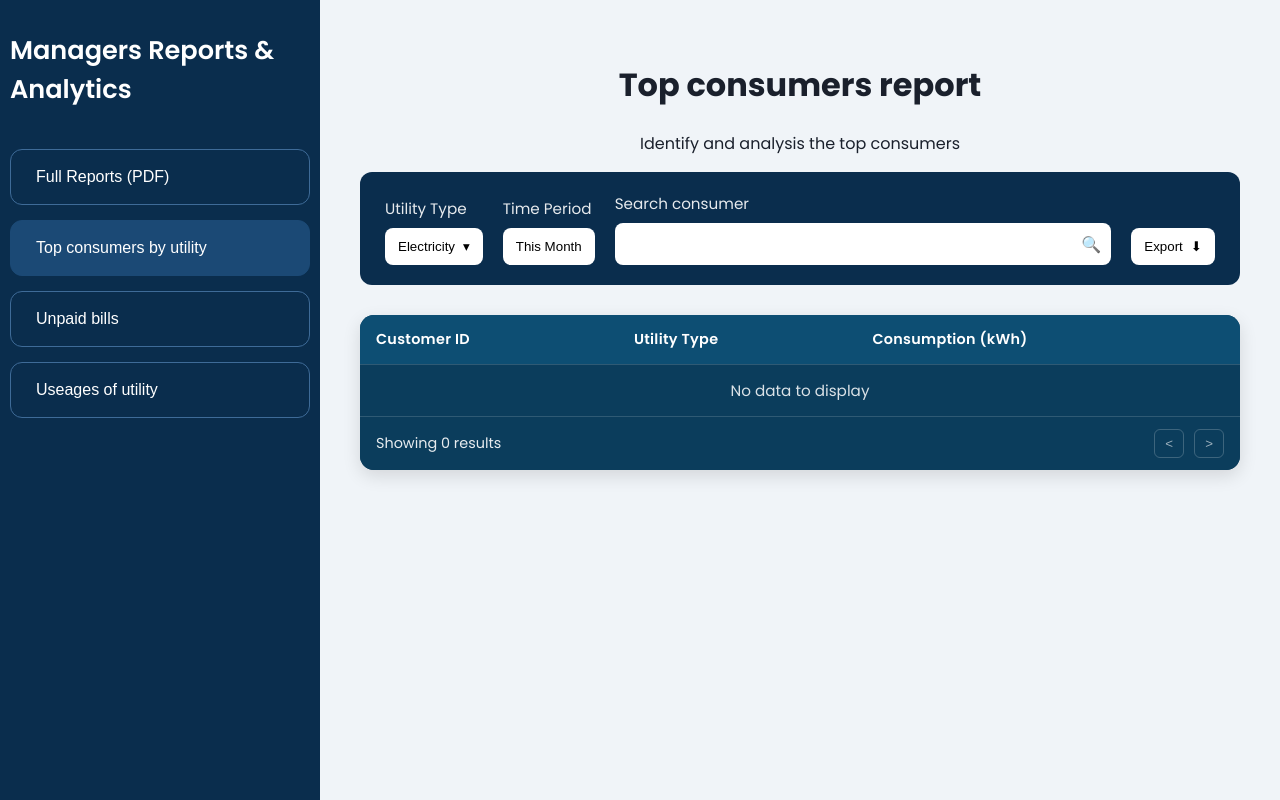
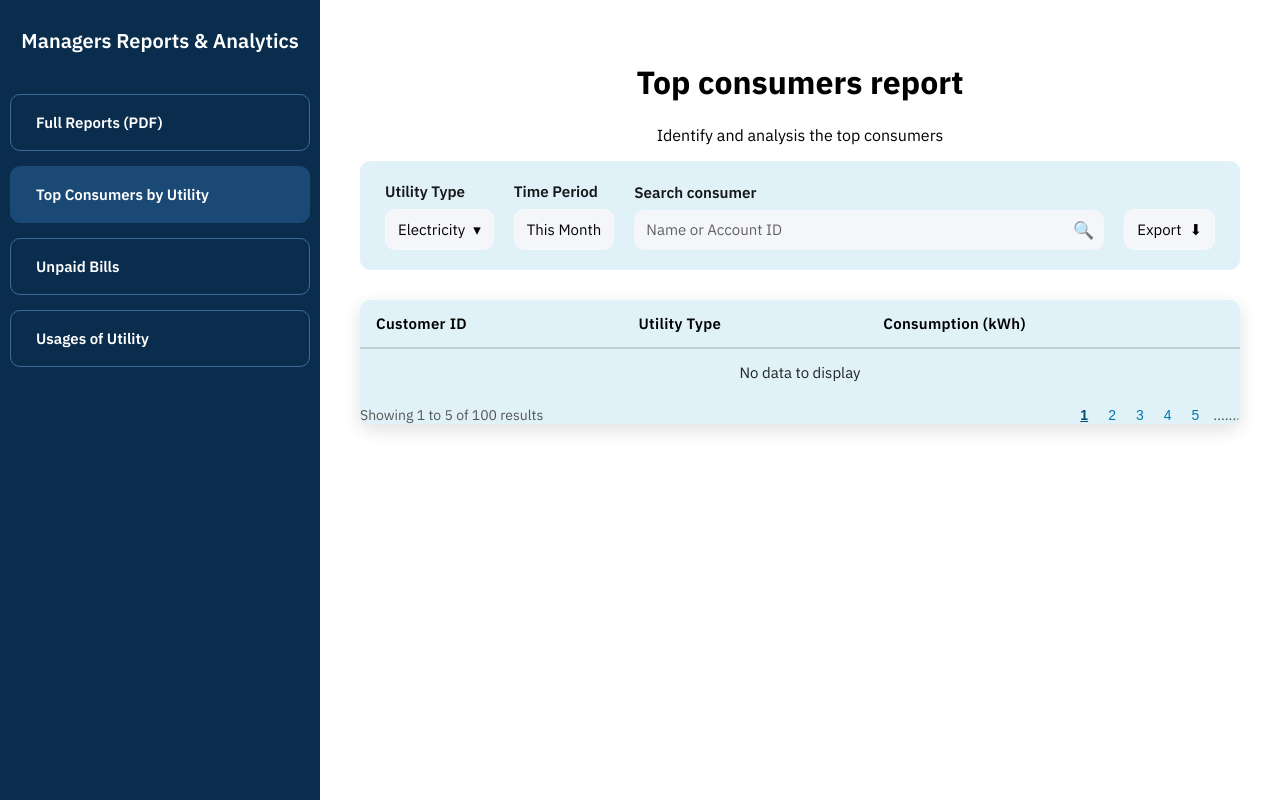
Before and after one commit to Sadeeshana/Utility-Managment-System, a PHP site: page /Topconsumer.html in a window 1280 px wide. Run offline with PHP 8.4, Linux system fonts and the light colour scheme.

Commit message:
Update css
Update css

```diff
--- a/Frontend/Payment_History.css
+++ b/Frontend/Payment_History.css
@@ -166,6 +166,7 @@ body {
 .search-bar {
     position: relative;
     margin: 20px 0;
+    border-radius: 10px;
 }
 
 .search-bar input {
--- a/Frontend/Topconsumer.css
+++ b/Frontend/Topconsumer.css
@@ -1,15 +1,16 @@
+@import url('https://fonts.googleapis.com/css2?family=IBM+Plex+Sans:wght@300;400;500;600;700&display=swap');
+
+
 body {
-    font-family: 'Poppins', Arial, sans-serif;
+    font-family: 'IBM Plex Sans';
     margin: 0;
-    background-color: #f0f4f8;
-    color: #1a202c;
+    background-color: white;
 }
 
 .app-container {
     display: flex;
     min-height: 100vh;
 }
-
 
 .sidebar {
     width: 300px;
@@ -20,15 +21,20 @@ body {
 }
 
 .sidebar-title {
-    font-size: 1.6rem;
+    font-size: 20px;
+    margin-bottom: 40px;
+    text-align: center;
+    font-family: "IBM Plex Sans";
     font-weight: 600;
-    margin-bottom: 40px;
 }
 
 .nav-menu {
     display: flex;
     flex-direction: column;
     gap: 15px;
+    font-family: "IBM Plex Sans";
+    font-weight: 600;
+    font-size: 15px;
 }
 
 .nav-button {
@@ -38,10 +44,11 @@ body {
     background-color: transparent;
     border: 1px solid #3e6b98;
     color: white;
-    font-size: 1rem;
-    font-weight: 500;
+    font-family: "IBM Plex Sans";
+    font-size: 15px;
+    font-weight: 600;
     text-align: left;
-    border-radius: 12px;
+    border-radius: 10px;
     cursor: pointer;
     transition: background-color 0.3s;
 }
@@ -52,65 +59,75 @@ body {
     border-color: #1b4975;
 }
 
+
 /*Search bar content*/
 .filter-bar {
 
-    background-color: #0a2d4d;
-    border-radius: 12px;
+    background-color: #e0f2f8;
+    border-radius: 10px;
     padding: 20px 25px;
-    color: white;
+    color: black;
     display: flex;
     flex-wrap: wrap;
     align-items: flex-end;
     gap: 20px;
     margin-bottom: 30px;
+    font-size: 17px;
+    font-family: "IBM Plex Sans";
+    font-weight: 600;
 }
 .main-content {
     flex-grow: 1;
     padding: 40px;
     overflow-y: auto;
-    background-color: #f0f4f8;
+    background-color: white;
+    font-family: "IBM Plex Sans";
 }
 
 /* Table card */
 .table-card {
-    background: #0b3d5c;
-    color: #fff;
-    border-radius: 14px;
+    background: #e0f2f8;
+    color: black;
+    border-radius: 10px;
     overflow: hidden;
     margin-top: 16px;
     box-shadow: 0 6px 18px rgba(0,0,0,0.12);
+
 }
 
 /* Table */
 .data-table {
     width: 100%;
     border-collapse: collapse;
+    color: black;
 }
 
 .data-table thead th {
-    background: #0d4e73;
+    background: #e0f2f8;
     text-align: left;
     padding: 14px 16px;
     font-weight: 600;
     letter-spacing: .02em;
-    font-size: 0.9rem;
+    font-size: 15px;
+    border-bottom: 2px solid rgba(0,0,0,0.15);
     white-space: nowrap;
+    font-family: "IBM Plex Sans";
 }
 
 .data-table tbody td {
     padding: 14px 16px;
-    border-top: 1px solid rgba(255,255,255,0.15);
-    font-size: 0.95rem;
+    border-top: 1px solid rgba(0,0,0,0.15);
+    font-size: 15px;
+    font-family: "IBM Plex Sans";
 }
 
 .data-table tbody tr:hover {
-    background: rgba(255,255,255,0.05);
+    background: rgba(0,0,0,0.05);
 }
 
 .data-table tbody .empty td {
     text-align: center;
-    color: rgba(255,255,255,0.85);
+    color: rgba(0,0,0,0.85);
 }
 
 /* Footer */
@@ -120,30 +137,60 @@ body {
     align-items: center;
     padding: 12px 16px;
     border-top: 1px solid rgba(255,255,255,0.15);
-    background: #0b3d5c;
+    background: #e0f2f8;
 }
 
 .results-info {
-    font-size: 0.9rem;
-    color: rgba(255,255,255,0.9);
+    font-size: 15px;
+    color: rgba(0,0,0,0.9);
+    font-family: "IBM Plex Sans";
+    font-weight: 600;
+
 }
 
-.pagination button {
-    background: transparent;
-    color: #fff;
-    border: 1px solid rgba(255,255,255,0.35);
-    border-radius: 6px;
-    padding: 6px 10px;
-    margin-left: 6px;
-    cursor: not-allowed;
-    opacity: 0.6;
+.pagination {
+  margin-top: 10px;
+  font-size: 14px;
+  display: flex;
+  justify-content: space-between;
+  align-items: center;
+  color: #555;
 }
+
+.pagination span {
+  color: #555;
+}
+
+.pagination .pages {
+  display: flex;
+  gap: 8px;
+}
+
+.pagination .pages button {
+  background: none;
+  border: none;
+  color: #0077aa;
+  cursor: pointer;
+  font-size: 14px;
+  transition: color 0.2s, font-weight 0.2s;
+}
+
+.pagination .pages button.active {
+  font-weight: bold;
+  text-decoration: underline;
+  color: #004e6f;
+}
+
+.pagination .pages button:hover {
+  color: #004e6f;
+}
+
 
 /* Dropdown */
 .dropdown { position: relative; display: inline-block; }
 .filter-dropdown {
     display: inline-flex; align-items: center; gap: 8px;
-    background: white;
+    background: #F5F6FA;
     color: black;
     border: 1px solid rgba(255,255,255,.25);
     padding: 10px 12px; border-radius: 8px; cursor: pointer;
@@ -151,7 +198,7 @@ body {
 
 .dropdown-menu {
     position: absolute; top: 110%; left: 0; min-width: 190px;
-    background: white;
+    background: #F5F6FA;
     color: black;
     border: 1px solid rgba(255,255,255,.2);
     border-radius: 10px; padding: 6px 0; z-index: 10;
@@ -181,13 +228,15 @@ body {
     display: inline-flex;
     align-items: center;
     gap: 8px;
-    background: white;
+    background: #F5F6FA;
     color:black;
     border: 1px solid rgba(255,255,255,.25);
-    border-radius: 8px;
+    border-radius: 10px;
     padding: 10px 12px;
     cursor: pointer;
     transition: background .18s ease, border-color .18s ease, transform .06s ease;
+    font-size: 15px;
+    font-family: "IBM Plex Sans";
 }
 
 .filter-button:active,
@@ -203,14 +252,56 @@ body {
 .search-box input {
     width: 100%;
     height: 40px;
-    background: white;
+    background:#F5F6FA;
     color: black;
     border: 1px solid rgba(255,255,255,.25);
-    border-radius: 8px;
+    border-radius: 10px;
     padding: 0 40px 0 12px;
+    font-size: 15px;
+    font-family: "IBM Plex Sans";
 }
 .search-box input::placeholder { color: rgba(255,255,255,.8); }
 .search-box input:focus { outline: none; box-shadow: 0 0 0 3px rgba(32,149,243,.35); }
+/* Search box */
+.search-group { flex: 1 1 320px; }
+
+.search-box {
+    position: relative;
+    display: inline-flex;
+    width: 100%;
+}
+
+.search-box input {
+    width: 100%;
+    height: 40px;
+    background: #F5F6FA;
+    color: black;
+    border: 1px ;
+    border-radius: 10px;
+    padding: 0 40px 0 12px;
+    font-size: 15px;
+    font-family: "IBM Plex Sans";
+}
+
+.search-box input::placeholder {
+    color: black;
+    opacity: 0.6;
+}
+
+.search-box input:focus {
+    outline: none;
+    box-shadow: 0 0 0 3px rgba(32,149,243,.35);
+}
+
+.search-box .icon {
+    position: absolute;
+    right: 10px;
+    top: 50%;
+    transform: translateY(-50%);
+    opacity: .85;
+    pointer-events: none;
+}
+
 .search-box .icon {
     position: absolute;
     right: 10px;
--- a/Frontend/Topconsumer.html
+++ b/Frontend/Topconsumer.html
@@ -17,9 +17,9 @@
 
             <div class="nav-menu">
                 <button class="nav-button" onclick="window.location.href='Genaratereports.html'">Full Reports (PDF)</button>
-                <button class="nav-button active">Top consumers by utility</button>
-                <button class="nav-button" onclick="window.location.href='Unpaidbills.html'">Unpaid bills</button>
-                <button class="nav-button">Useages of utility</button>
+                <button class="nav-button active">Top Consumers by Utility</button>
+                <button class="nav-button" onclick="window.location.href='Unpaidbills.html'">Unpaid Bills</button>
+                <button class="nav-button">Usages of Utility</button>
             </div>
         </nav>
  <!--Topics-->
@@ -91,13 +91,18 @@
                 </tbody>
             </table>
 
-            <div class="table-footer">
-                <div class="results-info" id="results-info">Showing 0 results</div>
-                <div class="pagination">
-                    <button type="button" disabled aria-label="Previous page">&lt;</button>
-                    <button type="button" disabled aria-label="Next page">&gt;</button>
-                </div>
-            </div>
+            <div class="pagination">
+      <span>Showing 1 to 5 of 100 results</span>
+      <div class="pages">
+         <button class="active">1</button>
+        <button>2</button>
+        <button>3</button>
+        <button>4</button>
+        <button>5</button>
+        <span>.......</span>
+      </div>
+    </div>
+  </div>
         </section>
         </div>
 
```
